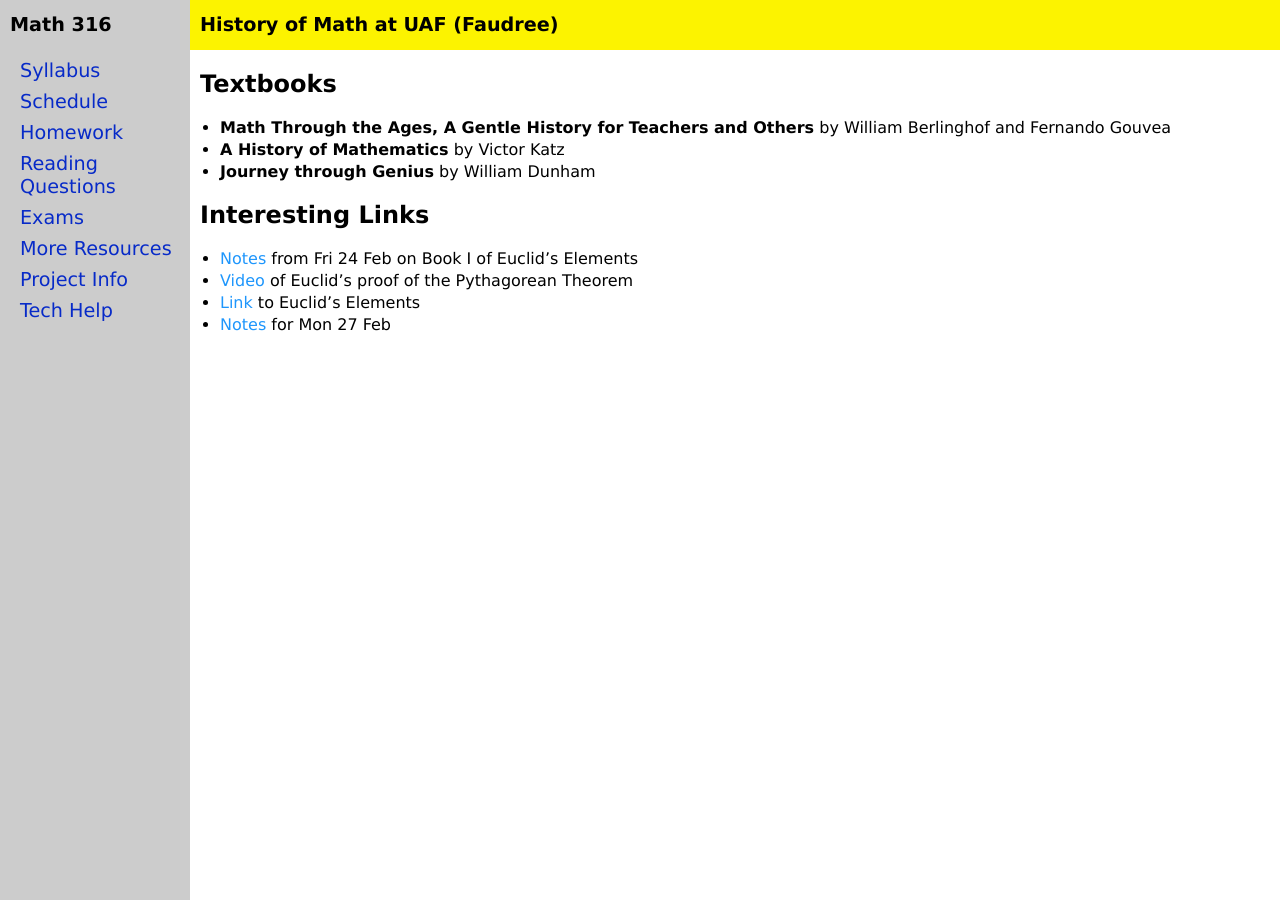
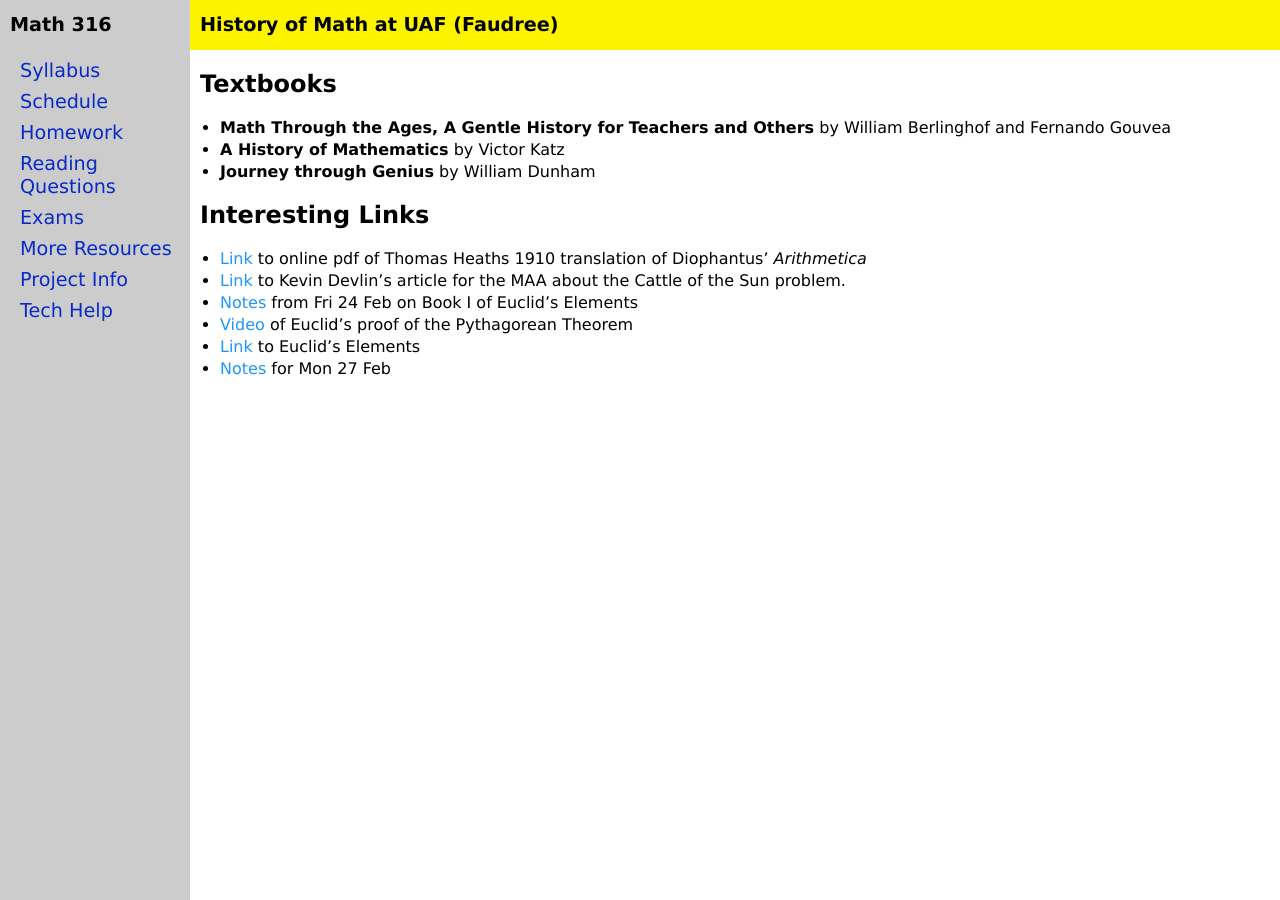
Before and after one commit to jrfaudree/HOM, a Jekyll site: the page built from resources.md, in a window 1280 px wide. Built offline with Jekyll 4.4.1, drawn with Linux system fonts in a browser that asks for light colours.

Commit message:
Update resources.md

```diff
--- a/resources.md
+++ b/resources.md
@@ -11,6 +11,8 @@ title: Additional Resources
 
 ## Interesting Links
 
+* [Link](https://ia801603.us.archive.org/18/items/diophantusofalex00heatiala/diophantusofalex00heatiala.pdf) to online pdf of Thomas Heaths 1910 translation of Diophantus' *Arithmetica*
+* [Link](https://www.maa.org/external_archive/devlin/devlin_02_04.html) to Kevin Devlin's article for the MAA about the Cattle of the Sun problem.
 * [Notes](assets/Book-I-Notes.pdf) from Fri 24 Feb on Book I of Euclid's Elements
 * [Video](https://www.youtube.com/watch?v=uQ-1iBdhm8M) of Euclid's proof of the Pythagorean Theorem
 * [Link](http://aleph0.clarku.edu/~djoyce/elements/elements.html) to Euclid's Elements
```
